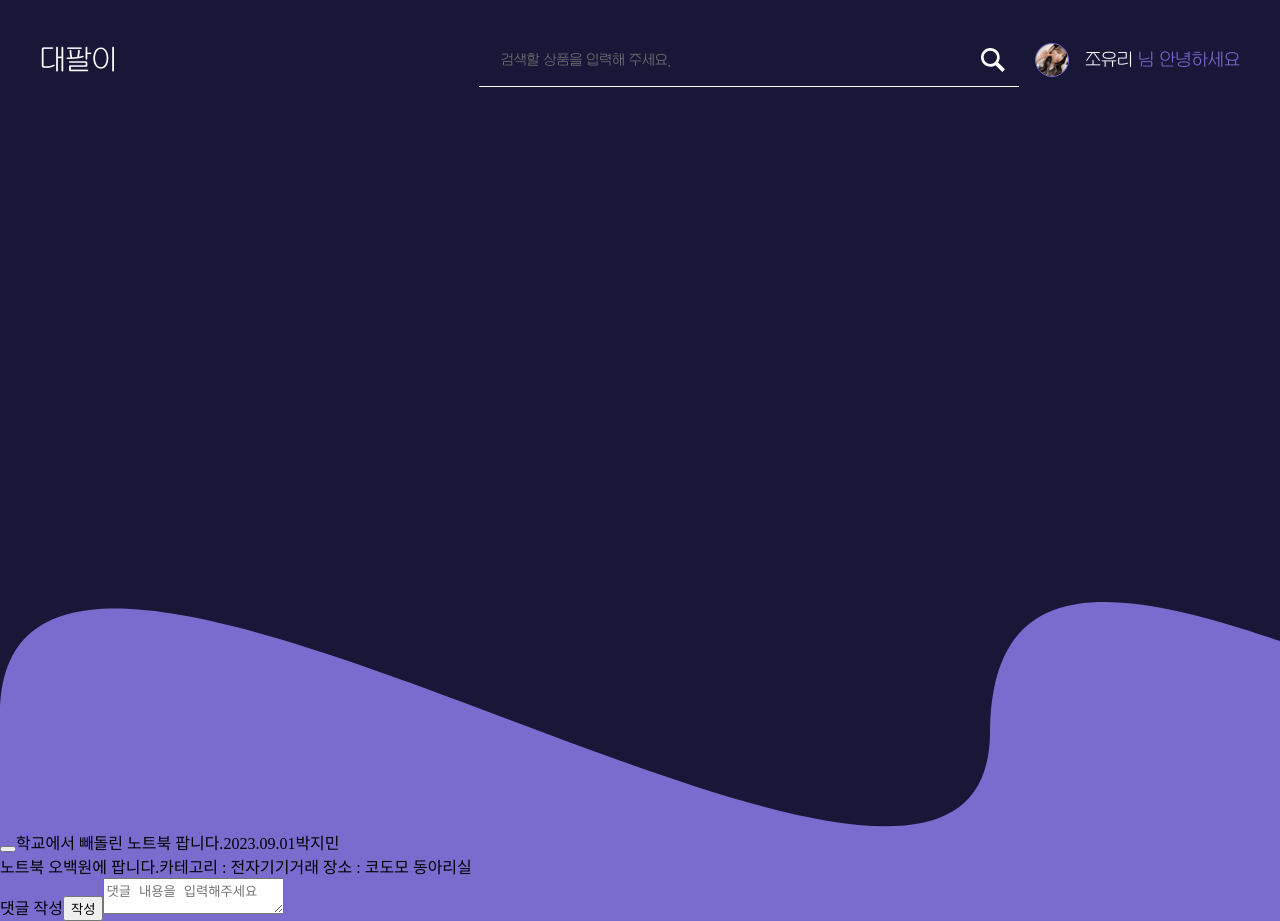
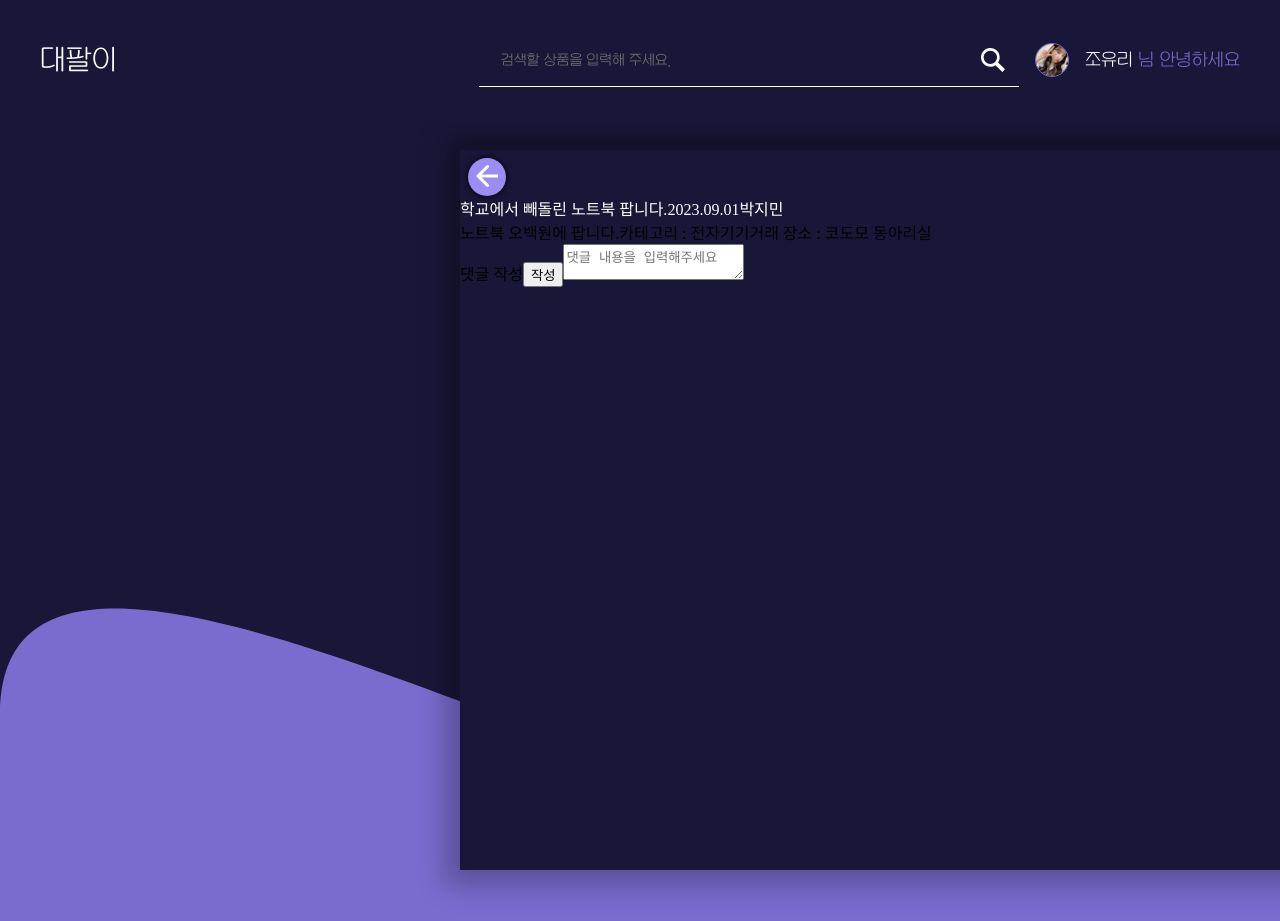
Before and after one commit to 2023-kodomo/fronEnd, a React (Create React App) app: page /MoreInfo in a window 1280 px wide. After the commit the page ends 830 px from the top, so only its background shows below. Built offline with nearby package versions, Linux system fonts and the light colour scheme.

Commit message:
💄:: 제품상세페이지 버튼 구현

```diff
--- /dev/null
+++ b/src/components/comment.jsx
@@ -0,0 +1,10 @@
+import React from "react";
+import styled from "styled-components";
+
+const Comment = () => {
+  return <Container></Container>;
+};
+
+const Container = styled.div``;
+
+export default Comment;
--- a/src/components/stylingLobby.jsx
+++ b/src/components/stylingLobby.jsx
@@ -2,7 +2,7 @@ import React from "react";
 import styled from "styled-components";
 
 const StylingLobby = (props) => {
-  return <Container>{props.content}</Container>;
+  return <Container>{props.children}</Container>;
 };
 
 const Container = styled.div`
--- a/src/pages/MainPage.jsx
+++ b/src/pages/MainPage.jsx
@@ -2,6 +2,7 @@ import React from "react";
 import styled, { keyframes } from "styled-components";
 import ProductPost from "../components/product";
 import Header from "../components/header";
+import StylingLobby from "../components/stylingLobby";
 
 const MainPage = () => {
   return (
@@ -66,17 +67,6 @@ const Container = styled.main`
   width: 100vw;
 `;
 
-const StylingLobby = styled.div`
-  height: 830px;
-  background-image: url("./wave.svg");
-  background-size: cover;
-  background-repeat: no-repeat;
-  background-position-y: bottom;
-  position: sticky;
-  top: -386px;
-  display: flex;
-`;
-
 const SmallText = styled.span`
   color: white;
   text-align: center;
--- a/src/pages/ProductInfo.jsx
+++ b/src/pages/ProductInfo.jsx
@@ -1,8 +1,8 @@
 import React from "react";
-import styled from "styled-components";
+import styled, { keyframes } from "styled-components";
 import Header from "../components/header";
 import StylingLobby from "../components/stylingLobby";
-import Comment from "../components/cmt";
+import Comment from "../components/comment";
 
 const ProductInfo = () => {
   return (
@@ -10,10 +10,14 @@ const ProductInfo = () => {
       <Header page={0} />
       <StylingLobby></StylingLobby>
       <ContentBox>
-        <BeforeButton></BeforeButton>
-        <Title>학교에서 빼돌린 노트북 팝니다.</Title>
-        <Date>2023.09.01</Date>
-        <Writing>박지민</Writing>
+        <BeforeButton>
+          <img src="./img/Arrow1.svg" />
+        </BeforeButton>
+        <TextGroup>
+          <Title>학교에서 빼돌린 노트북 팝니다.</Title>
+          <Date>2023.09.01</Date>
+          <Writing>박지민</Writing>
+        </TextGroup>
         <Line></Line>
         <ProductImg />
         <ProductInfoContainer>
@@ -32,11 +36,54 @@ const ProductInfo = () => {
   );
 };
 
-const Container = styled.div``;
+const rotate = keyframes`
+  0% {
+    transform: rotate(0deg);
+  }
+  100% {
+    transform: rotate(360deg);
+  }
+`;
 
-const ContentBox = styled.main``;
+const Container = styled.div`
+  width: 100vw;
+  position: relative;
+`;
 
-const BeforeButton = styled.button``;
+const ContentBox = styled.div`
+  box-sizing: border-box;
+  padding-top: 46px;
+  width: 1000px;
+  min-height: 720px;
+  position: fixed;
+  top: 150px;
+  margin: 0px 460px;
+  background: #181738;
+  box-shadow: 0px 0px 25px 16px rgba(0, 0, 0, 0.25);
+  display: flex;
+  flex-direction: column;
+`;
+
+const BeforeButton = styled.button`
+  background-color: #9a8cf2;
+  border-radius: 27px;
+  width: 38px;
+  height: 38px;
+  border: none;
+  box-shadow: none;
+  overflow: visible;
+  box-shadow: 0px 0px 6px;
+  position: absolute;
+  top: 8px;
+  left: 8px;
+  &:hover {
+    animation: ${rotate} 1s;
+  }
+`;
+
+const TextGroup = styled.div`
+  color: white;
+`;
 
 const Title = styled.span``;
 
```
Also changed, not shown: public/img/Arrow1.svg (added).
